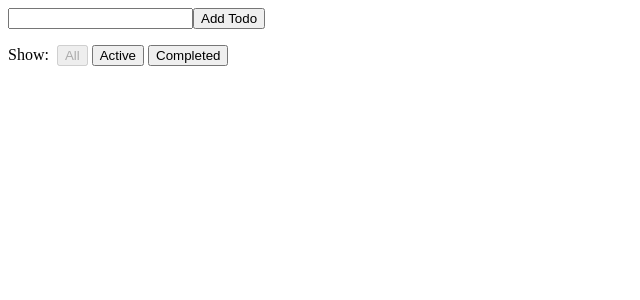
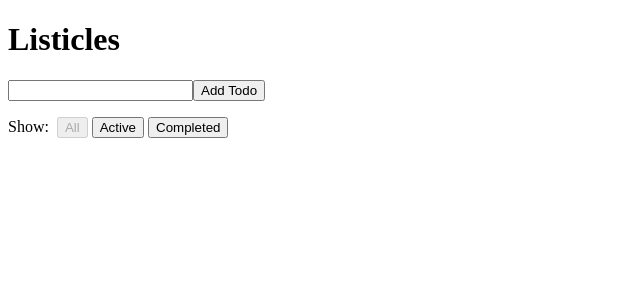
Before and after one commit to newyork-anthonyng/ToDo, a React (Create React App) app: page / in a window 1280 px wide. Shown: the top 300 px of the page, without its empty margins (0-640 px from the left). Built offline with nearby package versions, Linux system fonts and the light colour scheme.

Commit message:
Add header

```diff
--- a/src/components/App.js
+++ b/src/components/App.js
@@ -5,6 +5,7 @@ import VisibleTodoList from '../containers/VisibleTodoList'
 
 const App = () => (
   <div>
+    <h1>Listicles</h1>
     <AddTodo />
     <VisibleTodoList />
     <Footer />
```
